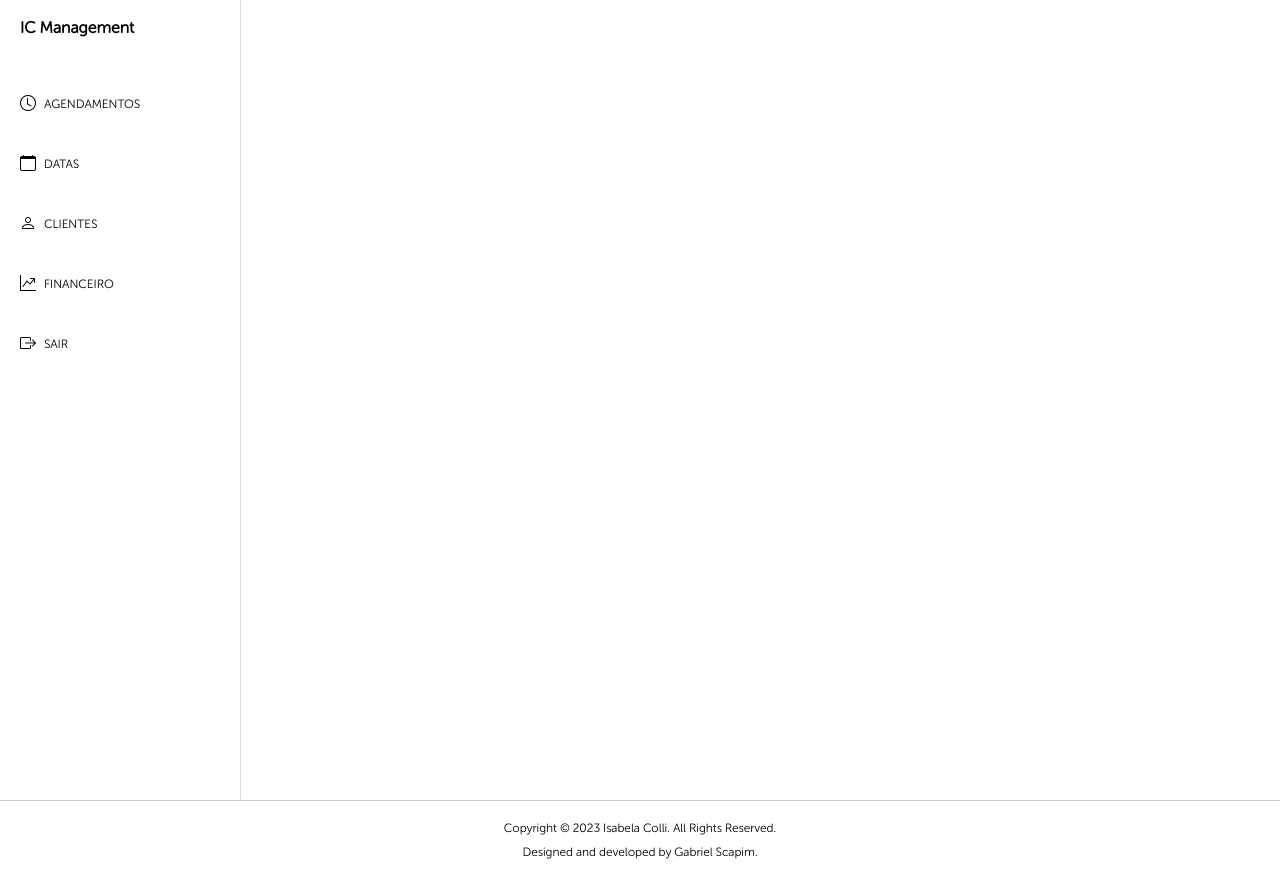
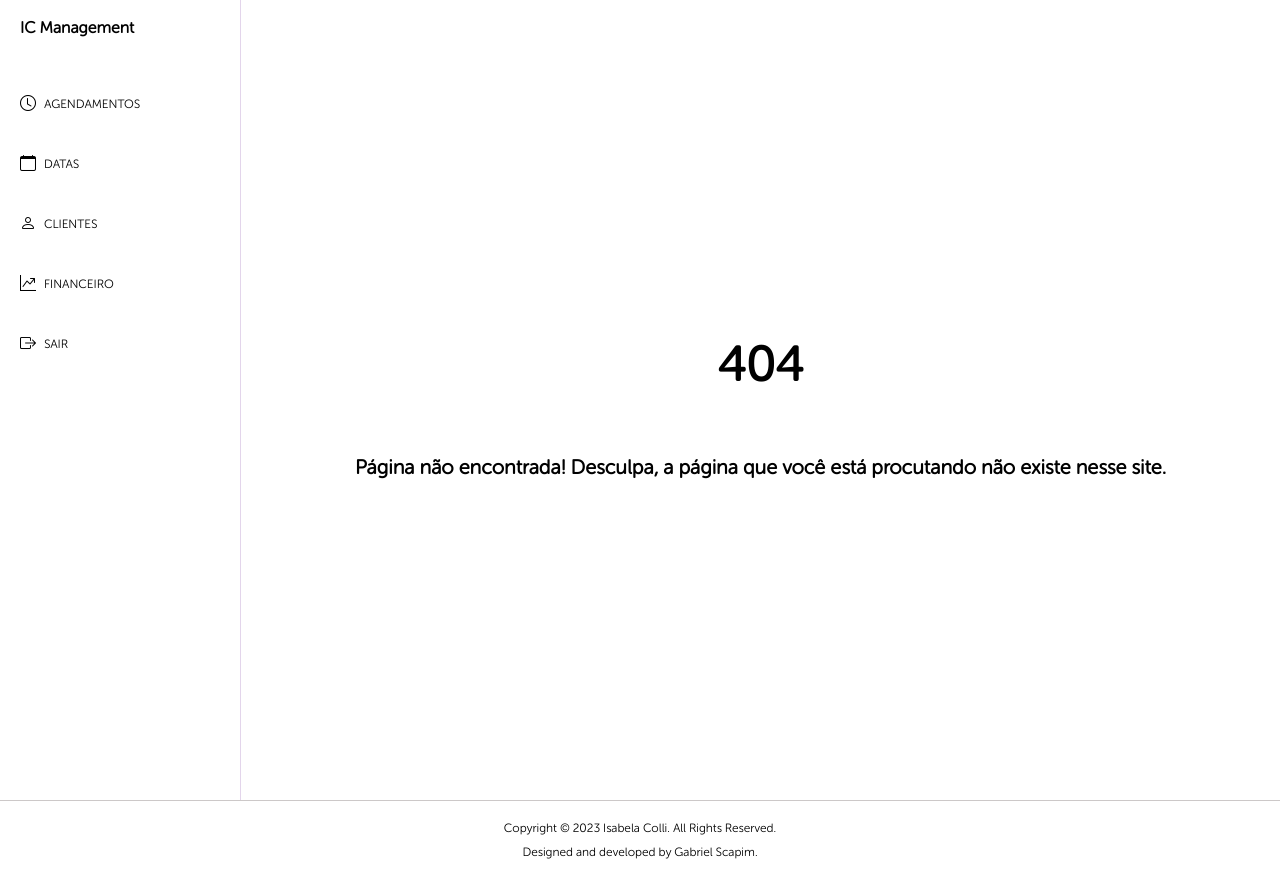
Before and after one commit to gabrielscapim/frontend-management-schedule-your-beauty, a React (Vite) app: page / in a window 1280 px wide. Built offline with nearby package versions, Linux system fonts and the light colour scheme.

Commit message:
feat: not found page

```diff
--- /dev/null
+++ b/src/pages/NotFoundPage.module.css
@@ -0,0 +1,22 @@
+.page-container {
+    display: flex;
+    flex-direction: column;
+    justify-content: center;
+    align-items: center;
+    width: 100%;
+    text-align: center;
+}
+
+.page-container h2 {
+    font-size: 48px;
+}
+
+.page-container h3 {
+    font-size: 20px;
+}
+
+@media all and (max-width: 824px) {
+    .page-container {
+        padding: 32px 24px 0px 24px;
+    }
+}
--- /dev/null
+++ b/src/pages/NotFoundPage.tsx
@@ -0,0 +1,19 @@
+import styles from './NotFoundPage.module.css';
+
+function NotFoundPage() {
+  return (
+    <section className={ styles['page-container'] }>
+      <div>
+        <h2>404</h2>
+      </div>
+      <div>
+        <h3>
+          Página não encontrada!
+          Desculpa, a página que você está procutando não existe nesse site.
+        </h3>
+      </div>
+    </section>
+  );
+}
+
+export default NotFoundPage;
--- a/src/routes/index.tsx
+++ b/src/routes/index.tsx
@@ -1,13 +1,16 @@
 import { BrowserRouter, Route, Routes } from 'react-router-dom';
 import ManagerSchedulesPage from '../pages/ManagerSchedulesPage';
 import DatesPage from '../pages/DatesPage';
+import NotFoundPage from '../pages/NotFoundPage';
 
 function AppRoutes() {
   return (
     <BrowserRouter>
       <Routes>
+        {/* <Route path="/" element={ <ManagerSchedulesPage /> } /> */}
         <Route path="/agendamentos" element={ <ManagerSchedulesPage /> } />
         <Route path="/datas" element={ <DatesPage /> } />
+        <Route path="*" element={ <NotFoundPage /> } />
       </Routes>
     </BrowserRouter>
   );
```
